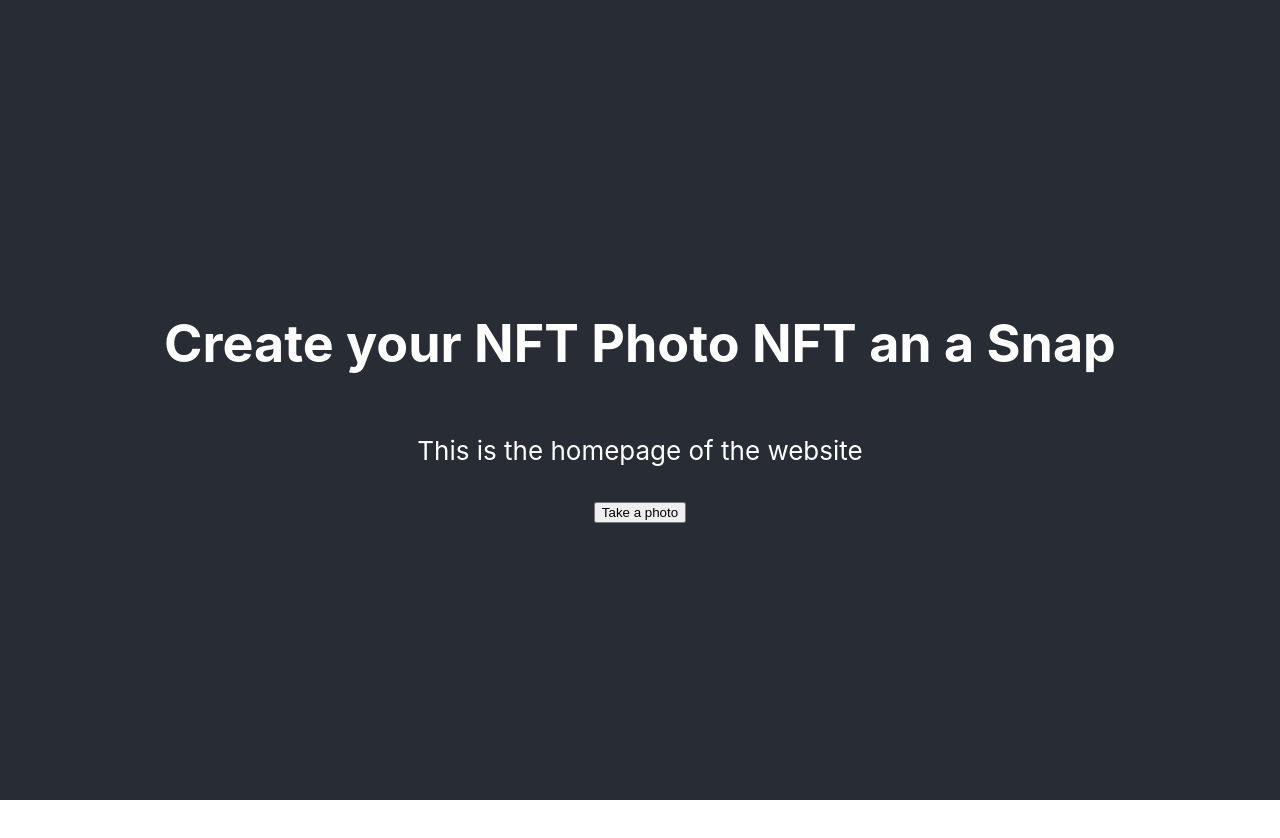
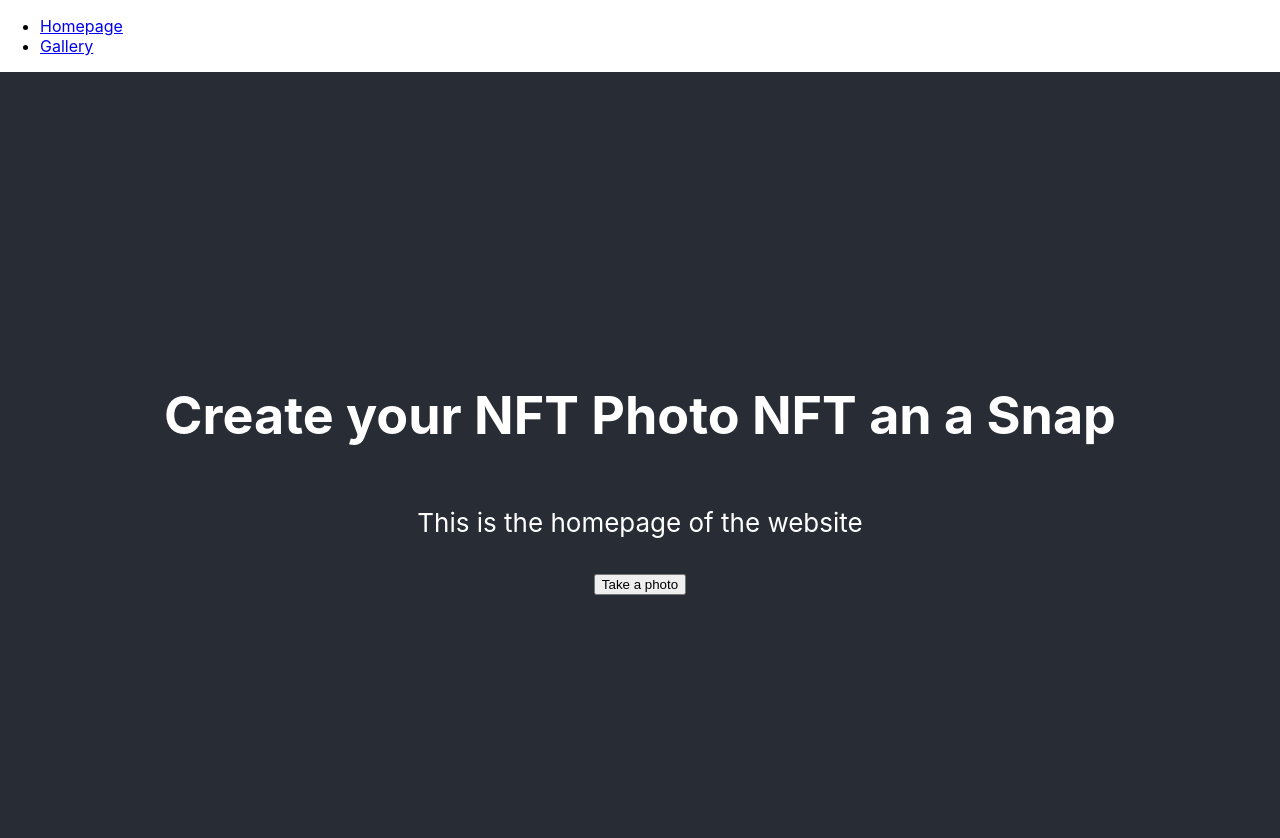
Before and after one commit to MarcoAmato/SolSnap, a React (Create React App) app: page / in a window 1280 px wide. Shown: the top 838 px of the page. Before the commit the page ends 800 px from the top, so only its background shows below. Built offline with nearby package versions, Linux system fonts and the light colour scheme.

Commit message:
sviluppo navbar 20%

```diff
--- a/package.json
+++ b/package.json
@@ -10,9 +10,11 @@
     "@types/node": "^16.18.101",
     "@types/react": "^18.3.3",
     "@types/react-dom": "^18.3.0",
+    "bootstrap": "^5.3.3",
     "react": "^18.3.1",
     "react-dom": "^18.3.1",
     "react-scripts": "5.0.1",
+    "reactstrap": "^9.2.2",
     "typescript": "^4.9.5",
     "web-vitals": "^2.1.4"
   },
--- a/src/App.tsx
+++ /dev/null
@@ -1,76 +0,0 @@
-import React from 'react';
-import vincentium_broken from './img/vincentium_broken.jpg';
-import loading_spinner from './img/loading-spinner.gif';
-import './App.css';
-import { useState, useEffect } from "react";
-
-function App() {
-
-  const [loading, setLoading] = useState(false);
-  const [photo, setPhoto] = useState('');
-  const [message, setMessage] = useState('');
-
-  const uploadPhoto = () => {
-    setLoading(true);
-    setMessage('Shot in progress...');
-    setPhoto('');
-
-    setTimeout(() => {
-      setLoading(false);
-      setPhoto(vincentium_broken);
-      setMessage('Photo taken correctly!');
-    }, 3000); // 3000 milliseconds = 3 seconds
-  };
-
-  const deletePhoto = () => {
-    setPhoto('');
-    setMessage('');
-  };
-
-
-
-  return (
-    <div className="App">
-      <header className="App-header">
-
-        <h1>Create your NFT Photo NFT an a Snap</h1>
-        <p>This is the homepage of the website</p>
-
-        <div id="upload-photo">
-
-          <button onClick={uploadPhoto}>Take a photo</button>
-
-          {loading && (
-            <>
-              <br />
-
-              <img src={loading_spinner} className='marginTop' width="50" height="50" />
-            </>
-          )}
-
-          {message && <p>{message}</p>}
-
-          {/* {photo && <img src={photo} alt="Uploaded photo" width="500" height="500" />} */}
-
-          {photo && (
-          <>
-          <img src={photo} alt="Uploaded photo" width="500" height="500" />
-            <br />
-
-            <button onClick={deletePhoto}>Delete Photo</button>
-          </>
-          )}
-
-        </div>
-
-        {/*This is where the uploaded photo will be displayed.
-            A loading spinner will be displayed here until the photo is uploaded along with a message
-            saying "Uploading photo..."  */}
-
-
-      </header>
-    </div>
-  );
-}
-
-export default App;
--- /dev/null
+++ b/src/Home.tsx
@@ -0,0 +1,80 @@
+import React from 'react';
+import vincentium_broken from './img/vincentium_broken.jpg';
+import loading_spinner from './img/loading-spinner.gif';
+import './Style.css';
+import { useState, useEffect } from "react";
+
+
+function Home() {
+
+  const [loading, setLoading] = useState(false);
+  const [photo, setPhoto] = useState('');
+  const [message, setMessage] = useState('');
+
+  const uploadPhoto = () => {
+    setLoading(true);
+    setMessage('Shot in progress...');
+    setPhoto('');
+
+    setTimeout(() => {
+      setLoading(false);
+      setPhoto(vincentium_broken);
+      setMessage('Photo taken correctly!');
+    }, 3000); // 3000 milliseconds = 3 seconds
+  };
+
+  const deletePhoto = () => {
+    setPhoto('');
+    setMessage('');
+  };
+
+
+
+  return (
+    <>
+
+      <div className="App">
+        <header className="App-header">
+
+          <h1>Create your NFT Photo NFT an a Snap</h1>
+          <p>This is the homepage of the website</p>
+
+          <div id="upload-photo">
+
+            <button onClick={uploadPhoto}>Take a photo</button>
+
+            {loading && (
+              <>
+                <br />
+
+                <img src={loading_spinner} className='marginTop' width="50" height="50" />
+              </>
+            )}
+
+            {message && <p>{message}</p>}
+
+            {/* {photo && <img src={photo} alt="Uploaded photo" width="500" height="500" />} */}
+
+            {photo && (
+              <>
+                <img src={photo} alt="Uploaded photo" width="500" height="500" />
+                <br />
+
+                <button onClick={deletePhoto}>Delete Photo</button>
+              </>
+            )}
+
+          </div>
+
+          {/*This is where the uploaded photo will be displayed.
+        A loading spinner will be displayed here until the photo is uploaded along with a message
+        saying "Uploading photo..."  */}
+
+
+        </header>
+      </div>
+    </>
+  );
+}
+
+export default Home;
--- a/src/index.tsx
+++ b/src/index.tsx
@@ -1,15 +1,17 @@
 import React from 'react';
 import ReactDOM from 'react-dom/client';
 import './index.css';
-import App from './App';
+import Home from './Home';
 import reportWebVitals from './reportWebVitals';
+import Navbar from './nav';
 
 const root = ReactDOM.createRoot(
   document.getElementById('root') as HTMLElement
 );
 root.render(
   <React.StrictMode>
-    <App />
+    <Navbar />
+    <Home />
   </React.StrictMode>
 );
 
--- /dev/null
+++ b/src/nav.tsx
@@ -0,0 +1,21 @@
+import React from 'react';
+import { Nav, NavItem, NavLink } from 'reactstrap';
+
+function Navbar() {
+
+
+    return (
+        <>
+            <Nav>
+                <NavItem>
+                    <NavLink active href="#">Homepage</NavLink>
+                </NavItem>
+                <NavItem>
+                    <NavLink href="#">Gallery</NavLink>
+                </NavItem>
+            </Nav>
+        </>
+    );
+}
+
+export default Navbar;
```
Also changed, not shown: src/Style.css (renamed from src/App.css), 2 other files (tests, documents, lock files or other folders).
